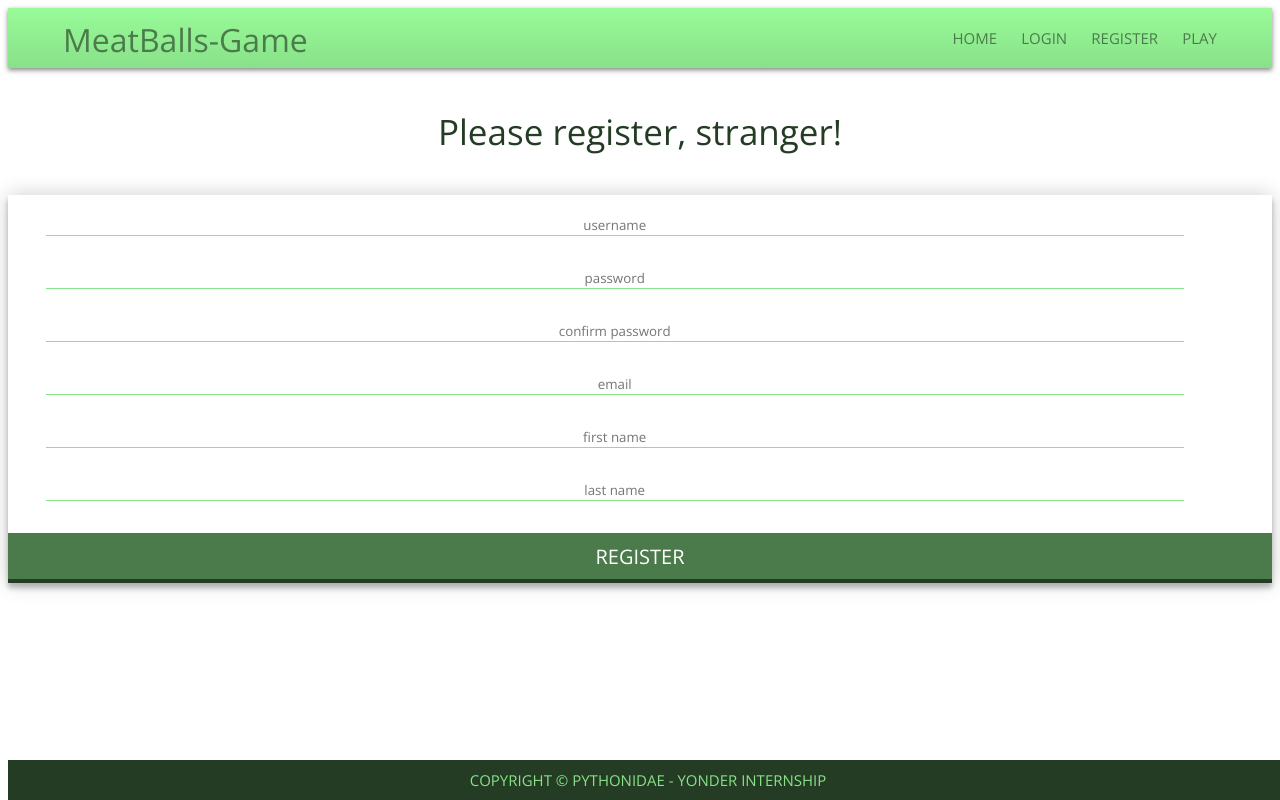
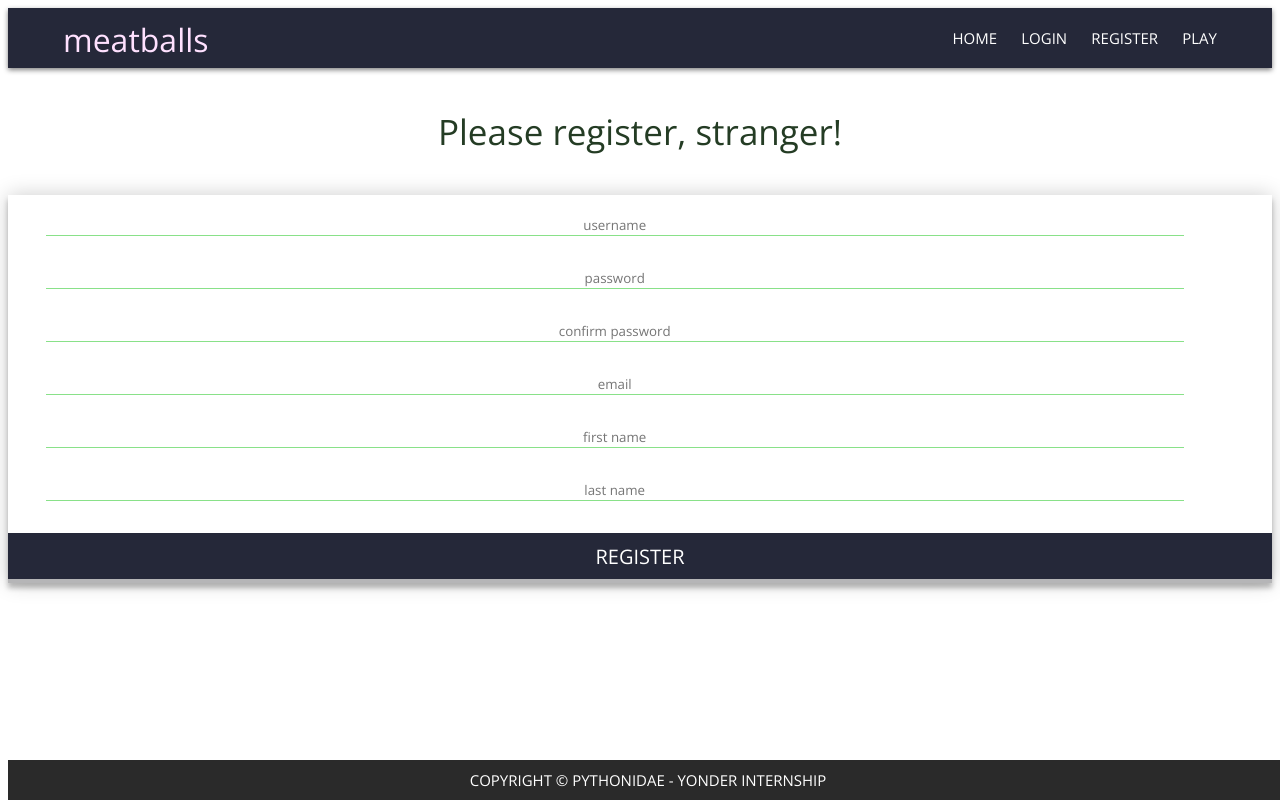
Before and after one commit to Ale282313/Meatballs-Game, a Flask app: page /auth/register in a window 1280 px wide. Run offline with Flask 2, Linux system fonts and the light colour scheme; some libraries are stand-ins or nearby versions.

Commit message:
Color fix

```diff
--- a/app/static/css/style.css
+++ b/app/static/css/style.css
@@ -23,11 +23,11 @@ a, a:hover, a:active, a:focus {
 }
 
 .btn-main {
-    background: rgb(75, 122, 75);
+    background: rgb(37, 40,57);
     border-style: solid;
     border-width: 0 0 4px 0;
-    border-color: #243C24;
-    color: #fff;
+    border-color: rgb(181, 181, 183);
+    color: rgb(255, 255, 255);
     font-size: 20px;
     height: 50px;
     text-transform: uppercase;
@@ -44,11 +44,11 @@ a, a:hover, a:active, a:focus {
 }
 
 .btn-main:hover {
-    background: rgb(62, 111, 62);
+    background: rgba(37, 40, 57, 0.9);
 }
 
 .btn-main:active {
-    border-color: rgb(62, 111, 62);
+    border: none;
     height: 47px;
 
     position: relative;
@@ -73,7 +73,7 @@ a, a:hover, a:active, a:focus {
 }
 
 header {
-    background: linear-gradient(rgb(152, 251, 152),rgb(137, 225, 137));
+    background-color: rgb(37, 40, 57);
     box-shadow: 0 2px 5px gray;
     height: 60px;
     width: 100%;
@@ -82,8 +82,8 @@ header {
 }
 
 .heading {
-    color: rgb(75, 123, 75);
-    font-weight: 400;
+    color: rgb(255,225,255);
+    font-weight: 300;
 
     margin: 10px 0 0 55px;
     float: left;
@@ -107,7 +107,7 @@ header {
 }
 
 .menu li a {
-    color: rgb(75, 123, 75);
+    color: rgb(255, 255, 255);
     font-size: 15px;
     text-decoration: none;
     text-transform: uppercase;
@@ -124,12 +124,12 @@ header {
 }
 
 .menu li a:hover:after {
-    background: rgb(75, 123, 75);
+    background: rgb(242, 182, 50);
     width: 100%;
 }
 
 footer {
-    background-color: rgb(36, 60, 36);
+    background: rgb(42, 42, 42);
     height: 40px;
     width: 100%;
 
@@ -140,7 +140,7 @@ footer {
 }
 
 .footer-text {
-    color: rgb(137, 225, 137);
+    color: rgb(255, 255, 255);
     font-size: 15px;
     text-transform: uppercase;
 
--- a/app/templates/base.html
+++ b/app/templates/base.html
@@ -16,7 +16,7 @@
 </head>
 <body>
     <header>
-        <h1 class="heading">MeatBalls-Game</h1>
+        <h1 class="heading">meatballs</h1>
         <nav class="menu" >
             <ul >
 
```
